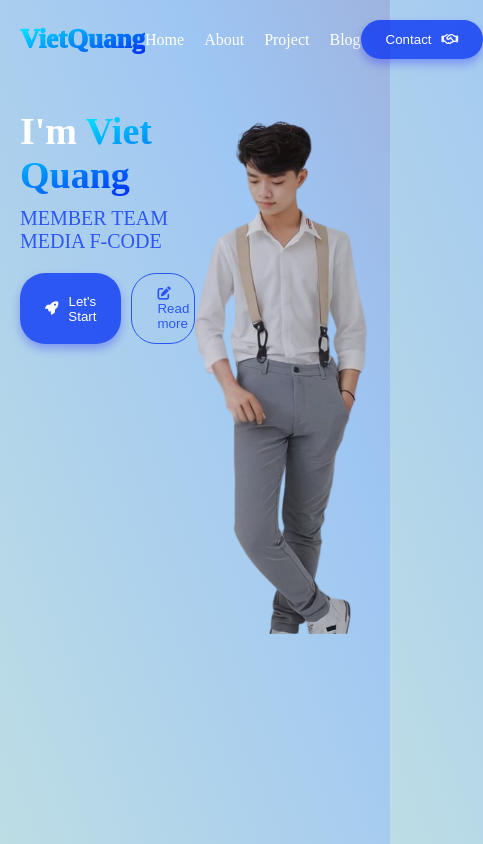
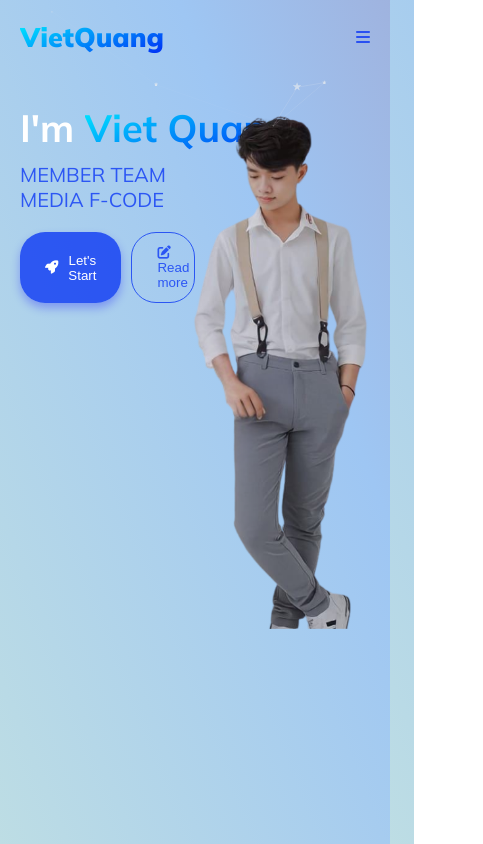
Before and after one commit to vietquang174/vietquang, a plain HTML site: page index.html in a window 390 px wide. Shown: the whole page, 483 px wide, since content can reach past the window. Drawn offline with nearby package versions, Linux system fonts and the light colour scheme.

Commit message:
Add Practicles JS, Fix button become ///

```diff
--- /dev/null
+++ b/app.js
@@ -0,0 +1,26 @@
+particlesJS('particles-js', {
+    particles: {
+        number: {
+            value: 50,
+            density: { enable: true, value_area: 800 }
+        },
+        color: { value: '#F2F0EF' },
+        shape: { type: 'star' },
+        opacity: { value: 0.5, random: true },
+        size: { value: 3, random: true },
+        line_linked: {
+            enable: true,
+            distance: 150,
+            color: '#F2F0EF',
+            opacity: 0.2,
+            width: 1
+        },
+        move: {
+            enable: true,
+            speed: 2,
+            direction: 'none',
+            random: true,
+            out_mode: 'out'
+        }
+    }
+});
--- a/index.html
+++ b/index.html
@@ -4,6 +4,9 @@
     <meta charset="UTF-8">
     <meta name="viewport" content="width=device-width, initial-scale=1.0">
     <title>Document</title>
+    <link rel="preconnect" href="https://fonts.googleapis.com">
+    <link rel="preconnect" href="https://fonts.gstatic.com" crossorigin>
+    <link href="https://fonts.googleapis.com/css2?family=Mulish:ital,wght@0,200..1000;1,200..1000&display=swap" rel="stylesheet">
     <link rel="stylesheet" href="https://cdnjs.cloudflare.com/ajax/libs/font-awesome/6.7.2/css/all.min.css"
     integrity="sha512-Evv84Mr4kqVGRNSgIGL/F/aIDqQb7xQ2vcrdIwxfjThSH8CSR7PBEakCr51Ck+w+/U6swU2Im1vVX0SVk9ABhg=="
     crossorigin="anonymous" referrerpolicy="no-referrer" />
@@ -13,6 +16,10 @@
 
 
 <body>
+
+    <div id="particles-js"></div>
+
+    <script src="particles.js"></script>
 
     <!-- ctrl + shift + P & Wrap "div": bao boc -->
 
@@ -42,6 +49,12 @@
                 <button class="button">Contact
                     <i class="fa-regular fa-handshake"></i>
                 </button>
+
+
+                <!-- only show when the screen is ...px -->
+                <div class="bar">
+                    <i class="fa-solid fa-bars"></i>
+                </div>
             </div>
         </header>
 
@@ -69,7 +82,8 @@
     </div>
 
 
-
-
+    <!-- CDN -->
+    <script src="https://cdn.jsdelivr.net/particles.js/2.0.0/particles.min.js"></script>
+    <script src="./app.js"></script>
 </body>
 </html>
--- a/style.css
+++ b/style.css
@@ -7,10 +7,17 @@
 
 
 body{
+    font-family: "Mulish", sans-serif;
     background: #60B5FF;
 background: linear-gradient(248deg, rgba(159, 179, 223, 1) 0%, rgba(158, 198, 243, 1) 29%, rgba(189, 221, 228, 1) 100%);
 min-height: 100vh;
 color: white;
+}
+
+#particles-js {
+    position: absolute;
+    width: 100%;
+    height: 100;
 }
 
 .container {
@@ -69,11 +76,17 @@ nav a{
     cursor: pointer;
 }
 
+.bar {
+    color: rgba(0, 45, 245, 0.74);
+    display: none;
+}
+
 /* Main */
 main {
     width: 100%;
     height: fit-content;
     display: flex;
+    flex-wrap: wrap-reverse;
     justify-content: center;
     align-items: start;
     margin-top: 50px;
@@ -95,6 +108,18 @@ main {
 background: linear-gradient(159deg, rgba(0, 238, 255, 1) 1%, rgba(0, 45, 245, 1) 100%);
 background-clip: text;
 color: transparent;
+}
+
+@media (max-width: 510px) {
+    .content h1 {
+        white-space: nowrap;
+    }
+
+    /* .image_container img {
+        width: 300px;
+        height: 350px;
+    } */
+
 }
 
 /* Psudo class giup css nhieu the giong nhau (select: Psudo classes*/
@@ -160,3 +185,23 @@ color: transparent;
 .btn-wrapper > .btn--read:hover::before {
     width: 100%;
 }
+
+/* Cach cu */
+/* @media only screen and (max-width: 647px) {
+    main {
+        display: none;
+    }
+    /* 647 x 839 */
+/* } */
+
+/* Cach gon moi */
+@media (max-width: 647px) {
+    .container header nav,
+    .container header .button {
+        display: none;
+    }
+
+    .bar {
+        display: block;
+    }
+}
```
